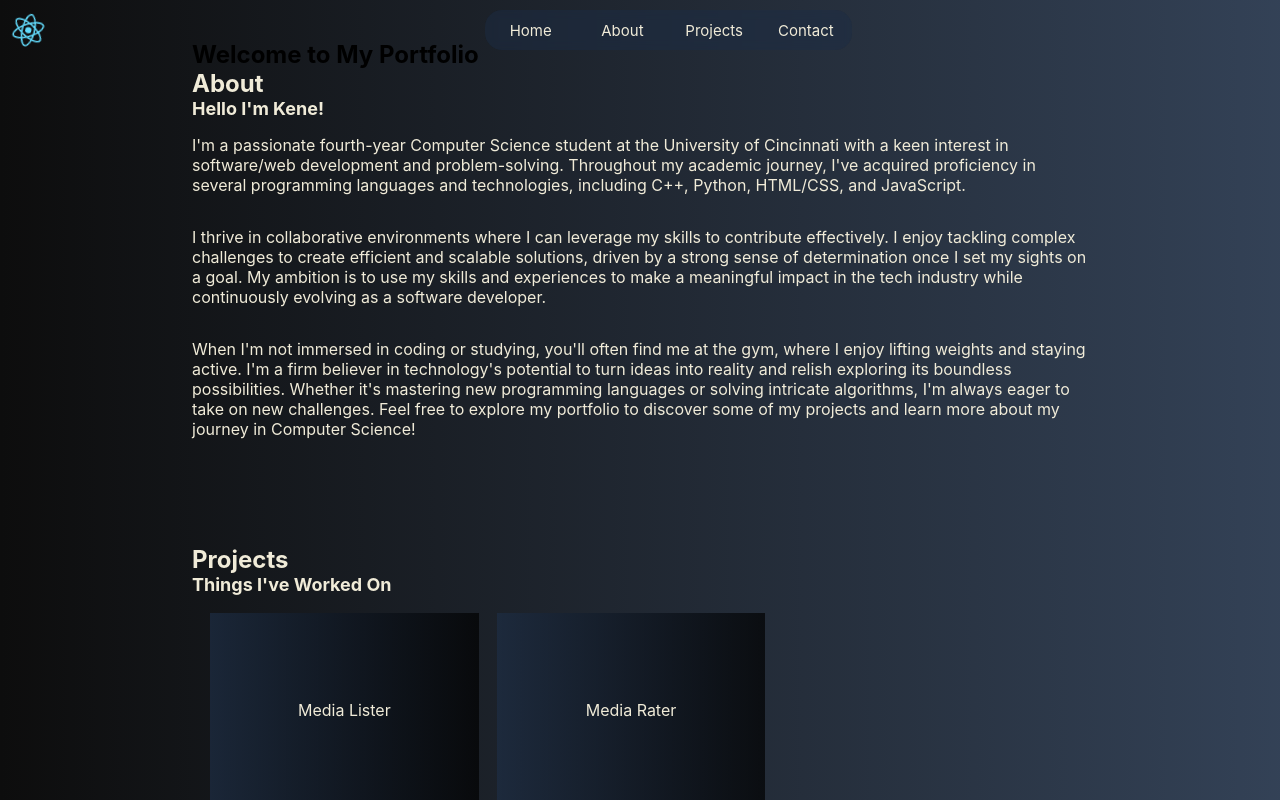
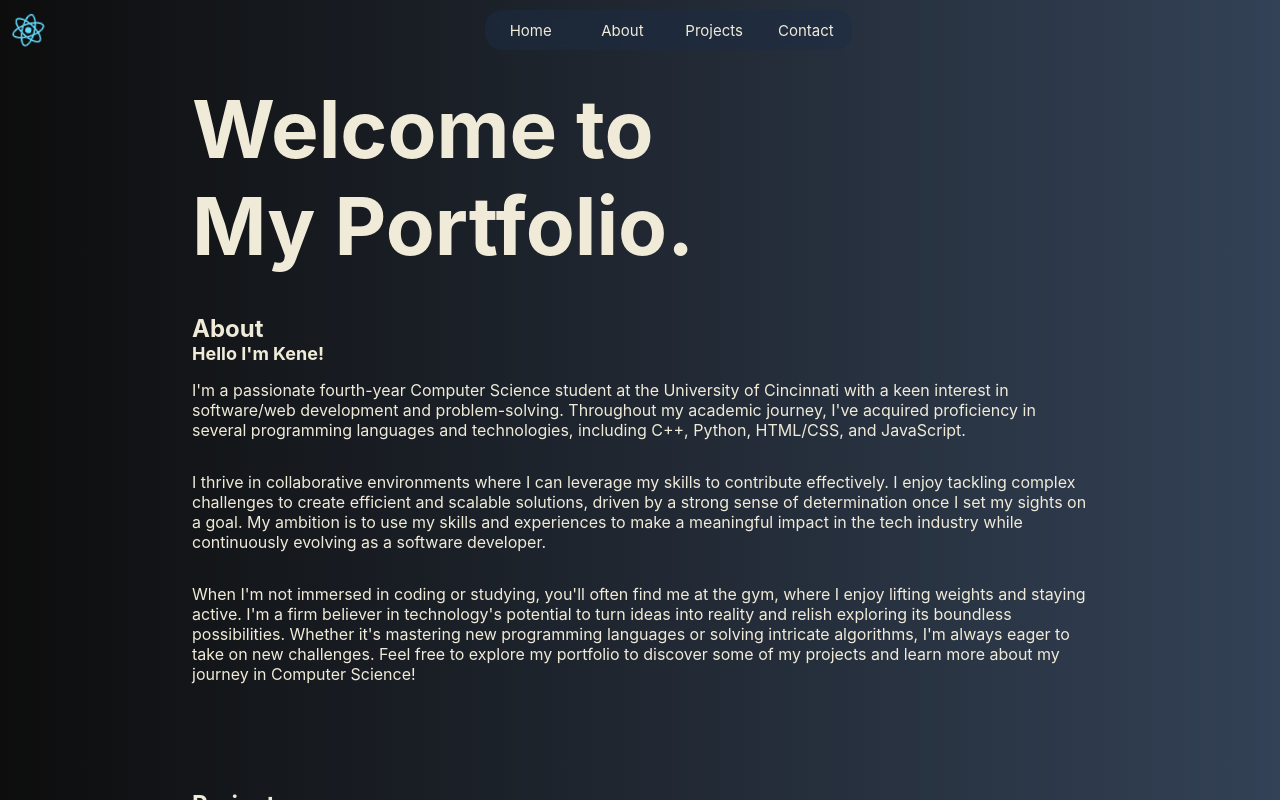
Before and after one commit to anosikekene/myPortfolio, a React (Create React App) app: page / in a window 1280 px wide. Shown: the top 800 px of the page. Built offline with nearby package versions, Linux system fonts and the light colour scheme.

Commit message:
added transition and fixed heading

```diff
--- a/src/App.css
+++ b/src/App.css
@@ -18,6 +18,30 @@
   .App-logo {
     animation: App-logo-spin infinite 20s linear;
   }
+}
+.Home h1 {
+  padding-top: 40px;
+  padding-bottom: 40px;
+  color: #f0ebd8;
+  font-size: 80px;
+  transform: translateX(-140%);
+  animation: slideInFromLeft 1s ease forwards;
+}
+@keyframes slideInFromLeft {
+  0% {
+    opacity: 0;
+    transform: translateX(-100%);
+  }
+  100% {
+    opacity: 1;
+    transform: translateX(0);
+  }
+}
+.Home {
+  width: 60%;
+}
+h1 {
+  color: #f0ebd8;
 }
 h2 {
   font-size: 18px;
--- a/src/App.js
+++ b/src/App.js
@@ -89,7 +89,7 @@ function App() {
       <section className="Body">
         <Element name="home">
           <div className="Home">
-            <h1>Welcome to My Portfolio</h1>
+            <h1>Welcome to My Portfolio.</h1>
           </div>
         </Element>
         <Element name="about">
```
